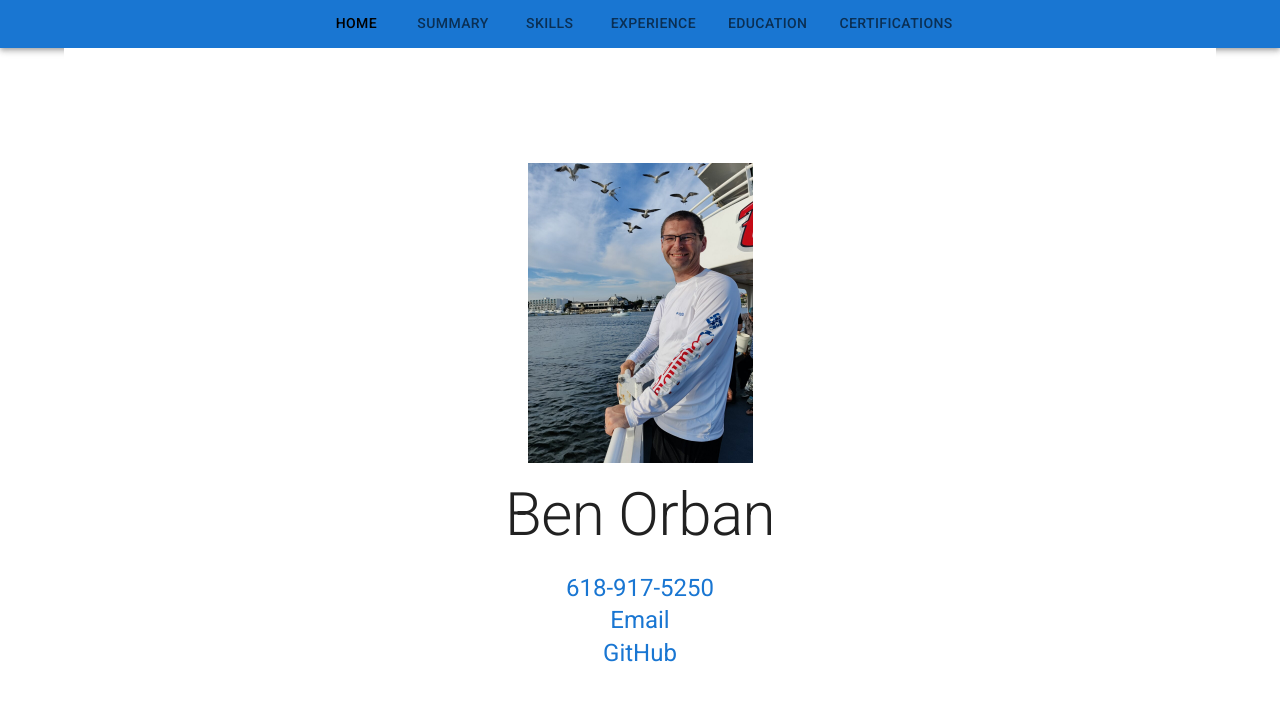
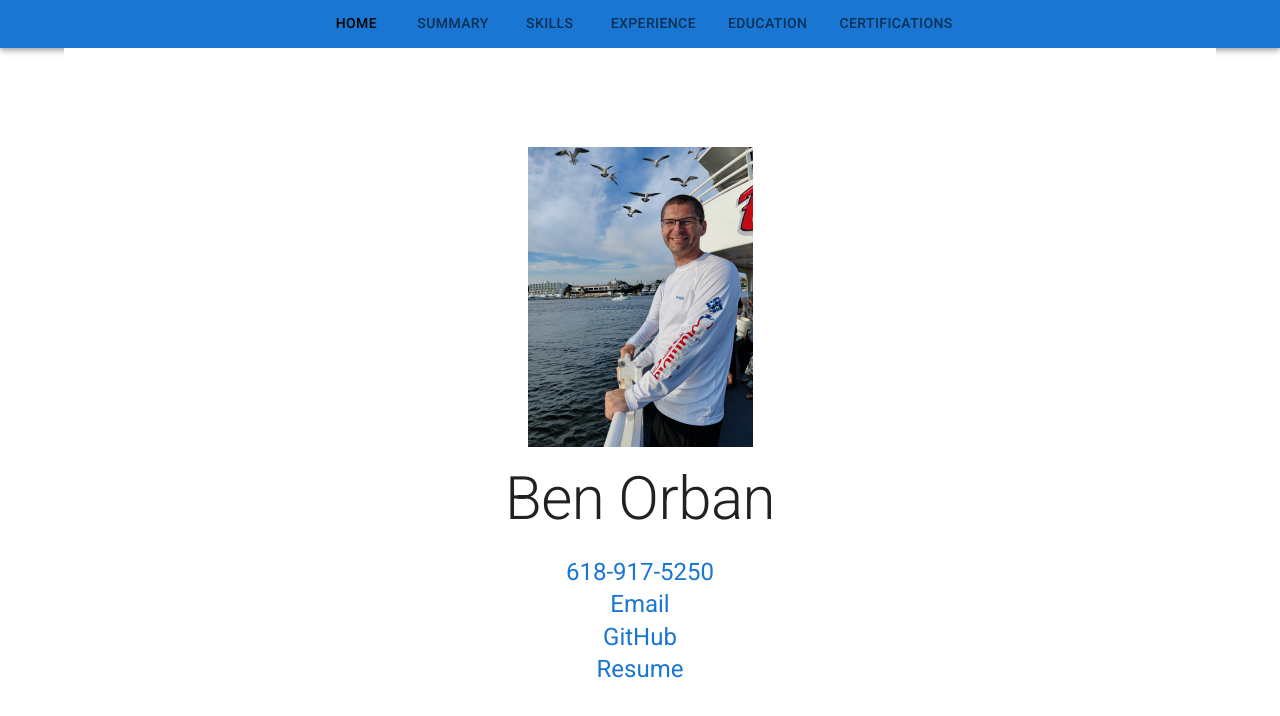
Before and after one commit to borban/orbansolutions, a React (Create React App) app: page / in a window 1280 px wide. Shown: the top 716 px of the page. Built offline with nearby package versions, Linux system fonts and the light colour scheme.

Commit message:
Add resume for download

```diff
--- a/src/components/Home.js
+++ b/src/components/Home.js
@@ -86,8 +86,11 @@ export default function Home() {
                   <Link href="mailto:ben@orbanfamily.org?subject=Concerning your qualifications" underline="hover">Email</Link>
                   <br />
                   <Link href="https://github.com/borban/" target="new" underline="hover">GitHub</Link>
+                  <br />
+                  <Link href="https://www.orbansolutions.com/public/pdf/Benjamin-Orban-Resume.pdf" target="_blank" underline="hover" download>Resume</Link>
                 </Typography>
               </motion.div>
+
             </motion.div>
           </Container>
         </Box>
```
Also changed, not shown: 1 other file (tests, documents, lock files or other folders).
